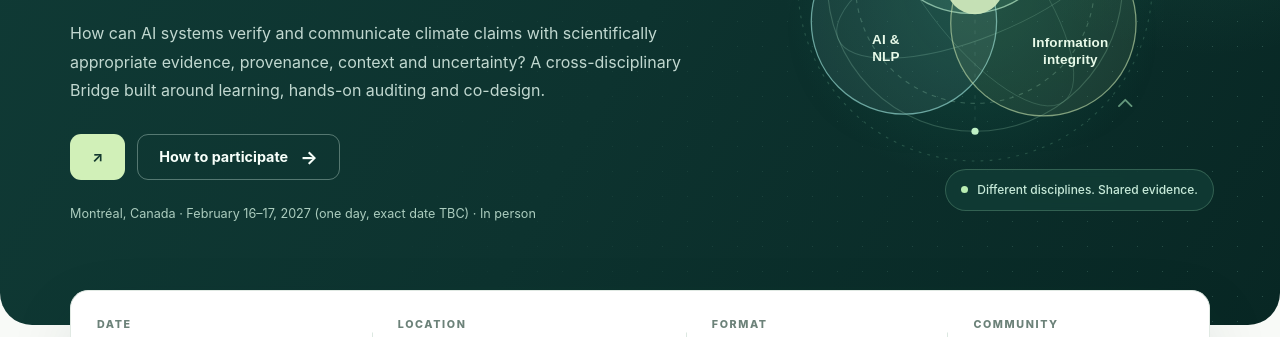
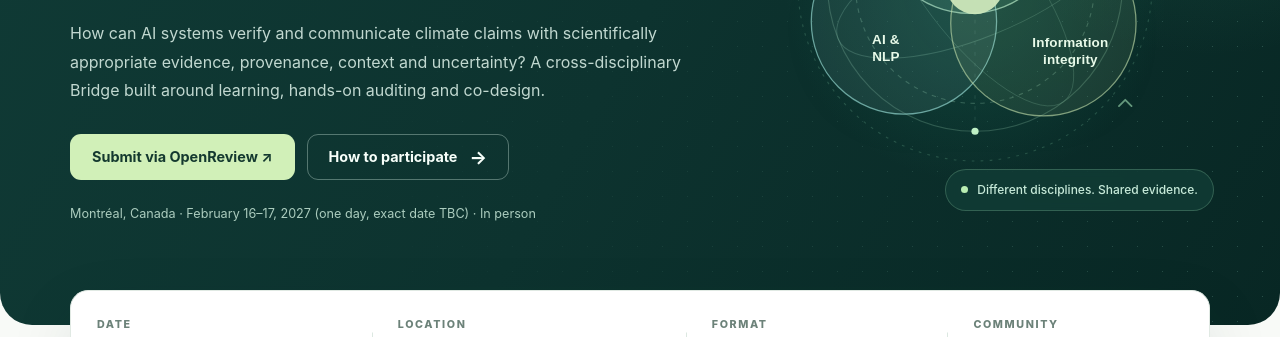
Before and after one commit to egbg26/climatesignal_AAAI2027, a plain HTML site: page index.html in a window 1280 px wide. Shown: the part 418-755 px from the top of the page. Drawn offline with Linux system fonts and the light colour scheme.

Commit message:
Fix HTML for Submit link and add nav-external class

```diff
--- a/index.html
+++ b/index.html
@@ -174,7 +174,7 @@
           <p class="hero-subtitle">Bridging Climate Science and AI to Counter Mis- and Disinformation</p>
           <p class="hero-description">How can AI systems verify and communicate climate claims with scientifically appropriate evidence, provenance, context and uncertainty? A cross-disciplinary Bridge built around learning, hands-on auditing and co-design.</p>
           <div class="hero-actions">
-            <a class="btn btn-primary" href="https://openreview.net/group?id=AAAI.org/2027/Bridge/ClimateSignal" target="_blank" rel="noopener noreferrer> Submit via OpenReview <span class="arrow" aria-hidden="true">↗</span></a>
+            <a class="btn btn-primary" href="https://openreview.net/group?id=AAAI.org/2027/Bridge/ClimateSignal" target="_blank" rel="noopener noreferrer  class="nav-external"> Submit via OpenReview ↗</a>
             <a class="btn btn-secondary" href="#participate">How to participate <span class="arrow" aria-hidden="true">→</span></a>
           </div>
           <p class="hero-small">Montréal, Canada · February 16–17, 2027 (one day, exact date TBC) · In person</p>
```
